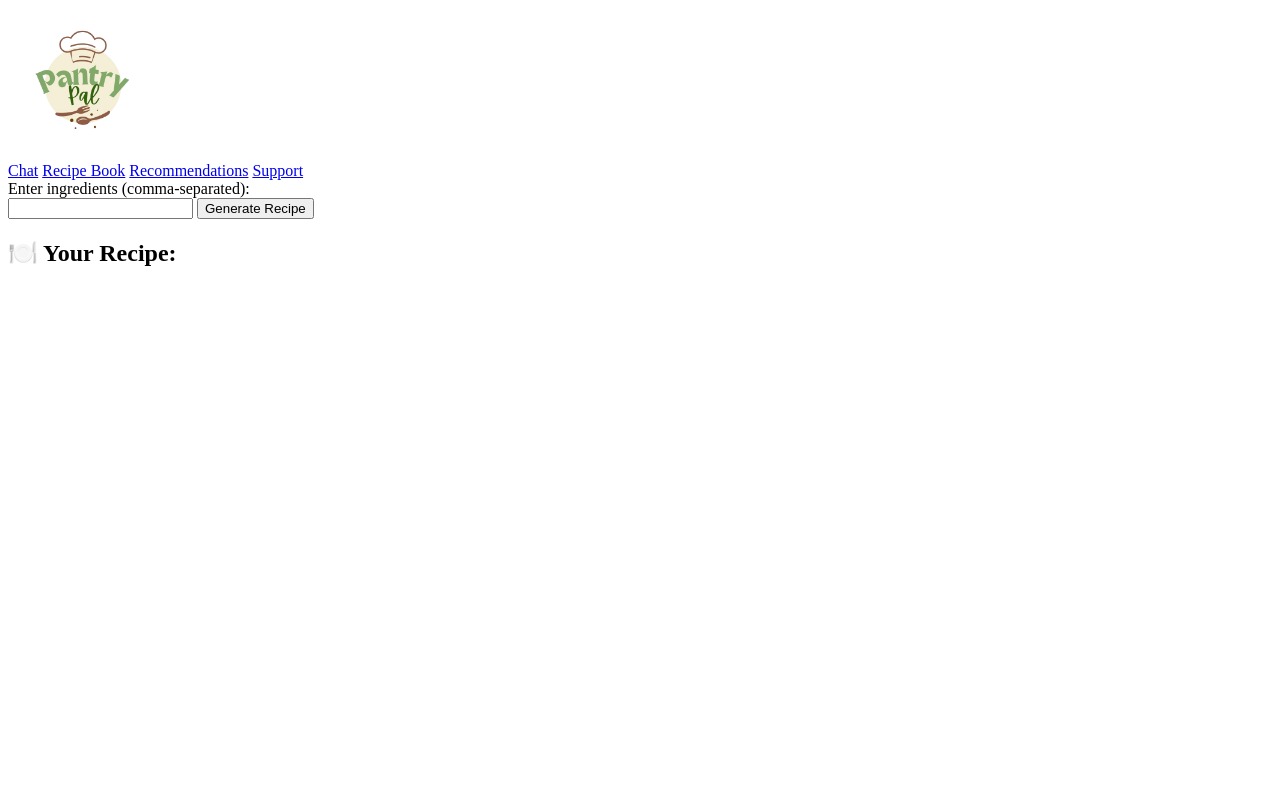
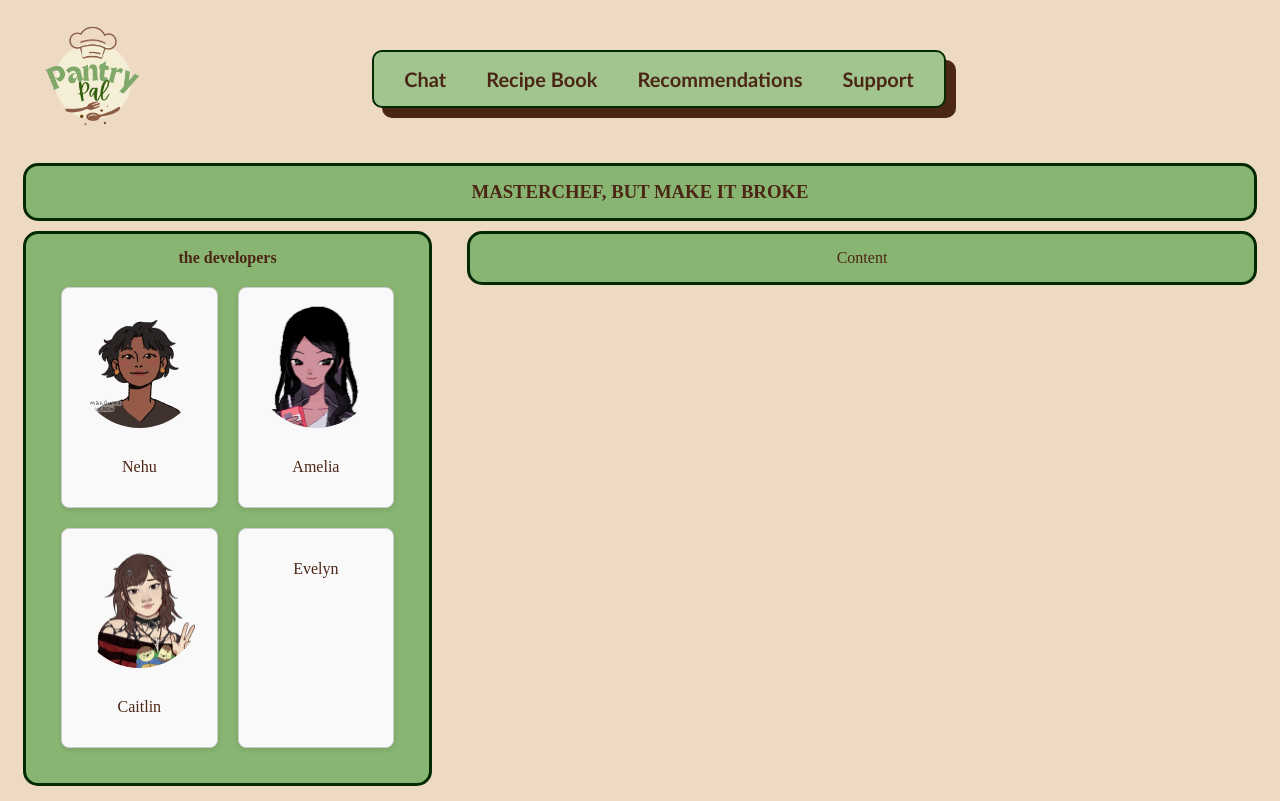
Before and after one commit to 404-CaitlinCR/pantryPals, a Flask app: page / in a window 1280 px wide. Before the commit the page ends 266 px from the top, so only its background shows below. Run offline with Flask 3, Linux system fonts and the light colour scheme.

Commit message:
Fixing file errors from last commit, and adding in about page

```diff
--- a/app.py
+++ b/app.py
@@ -1,80 +1,71 @@
-<!DOCTYPE html>
-<html lang="en">
-<head>
-    <meta charset="utf-8"/>
-    <title>Pantry Pal</title>
-    <link rel="stylesheet" href="{{ url_for('static', filename='pantryPals.css') }}">
-    <link rel="icon" type="image/png" href="{{ url_for('static', filename='PantryPalLogo.png') }}">
-</head>
-<body>
-    <header>
+from flask import Flask, request, render_template, Response, stream_with_context
+from dotenv import load_dotenv
+import os
+import google.generativeai as genai
 
-        <div class="nav">
-            <a href="{{ url_for('home') }}">
-                <img src="{{ url_for('static', filename='PantryPalLogo.png') }}" style="width:150px; height:150px;" alt="Pantry Pal Logo">
-            </a>
+# Load environment variables
+load_dotenv()
 
-            <!-- make home into a quick link to the homepage -->
-             <div class="pages">
-                <a href="{{ url_for('chat') }}">Chat</a>
-                <a href="{{ url_for('recipe_book') }}">Recipe Book</a>
-                <a href="{{ url_for('recommendations') }}">Recommendations</a>
-                <a href="{{ url_for('support') }}">Support</a>
-             </div>
+# Configure Gemini
+genai.configure(api_key=os.getenv("GEMINI_API_KEY"))
 
-        </div>
-    </header>
-    <body>
+# Initialize the model
+model = genai.GenerativeModel(
+    model_name="gemini-1.5-pro-latest",
+    system_instruction="You are an amazing chef who can make a recipe out of any ingredients. "
+                       "Be kind, creative, and clear when giving recipes and instructions."
+)
 
-    <div class="interface">
-        <div class="userInput">
-            <form method="post" action="/generate">
-                <label for="ingredients">Enter ingredients (comma-separated):</label><br>
-                <input type="text" id="ingredients" name="ingredients" required>
-                <button type="submit">Generate Recipe</button>
-            </form>
-        </div>
+app = Flask(__name__)
 
-        <div class="chatBox" id="output">
-            <h2>🍽️ Your Recipe:</h2>
-            <!-- Streaming output will go here -->
-        </div>
-    </div>
 
-    <script>
-        const form = document.querySelector("form");
-        const outputDiv = document.getElementById("output");
+@app.route("/generate", methods=["POST"])
+def generate():
+    ingredients = request.form.get("ingredients")
+    prompt = f"Create a recipe using these ingredients: {ingredients}. Include a title, ingredients list, and clear step-by-step instructions.you are only allowed to use the ingredients given"
 
-        form.addEventListener("submit", function (e) {
-            e.preventDefault();
-            outputDiv.innerHTML = "<p>Generating...</p>";
+    def generate_stream():
+        yield "<h2>🍽️ Your Recipe:</h2><ul>"  # Start an unordered list
+        response = model.generate_content(prompt, stream=True)
+        for chunk in response:
+            if chunk.text:  # Ensure the chunk has text
+                # Convert Markdown-like syntax to HTML
+                formatted_text = (
+                    chunk.text
+                    .replace("**", "<b>")  # Remove bold markers
+                    .replace("##", "<h2>")  # Replace heading markers
+                    .replace("\n", "<br>")  # Replace newlines with <br>
+                    .replace("* ", "<li>")  # Replace list markers with <li>
+                )
+                # Close tags for bold and headings
+                formatted_text = formatted_text.replace("<b>", "</b>", 1).replace("<h2>", "</h2>", 1)
+                yield formatted_text
+        yield "</ul></pre>"  # Close the unordered list
 
-            fetch("/generate", {
-                method: "POST",
-                body: new FormData(form),
-            }).then(response => {
-                const reader = response.body.getReader();
-                const decoder = new TextDecoder("utf-8");
+    return Response(stream_with_context(generate_stream()), mimetype='text/html')
 
-                function readChunk() {
-                    reader.read().then(({ done, value }) => {
-                        if (done) {
-                            console.log("Stream complete");
-                            return;
-                        }
-                        const chunk = decoder.decode(value, { stream: true });
-                        console.log("Chunk received:", chunk); // Debug: Log each chunk
-                        outputDiv.innerHTML += chunk; // Append the chunk to the output
-                        readChunk(); // Continue reading
-                    });
-                }
+@app.route("/", methods=["GET"])
+def home():
+    return render_template("about.html")
 
-                readChunk();
-            }).catch(error => {
-                console.error("Error fetching data:", error);
-                outputDiv.innerHTML = "<p>Error generating recipe. Please try again.</p>";
-            });
-        });
-    </script>
-</body>
-</html>
+@app.route("/chat")
+def chat():
+    return render_template("index.html")
+
+@app.route("/recipeBook")
+def recipe_book():
+    return render_template("recipeBook.html")
+
+@app.route("/recommendations")
+def recommendations():
+    return render_template("recommendations.html")
+
+@app.route("/support")
+def support():
+    return render_template("support.html")
+
+
+
+if __name__ == "__main__":
+    print("Visit http://127.0.0.1:5000 in your browser ✨")
+    app.run(debug=True)
--- a/static/pantryPals.css
+++ b/static/pantryPals.css
@@ -1,80 +1,250 @@
-<!DOCTYPE html>
-<html lang="en">
-<head>
-    <meta charset="utf-8"/>
-    <title>Pantry Pal</title>
-    <link rel="stylesheet" href="{{ url_for('static', filename='pantryPals.css') }}">
-    <link rel="icon" type="image/png" href="{{ url_for('static', filename='PantryPalLogo.png') }}">
-</head>
-<body>
-    <header>
+body {
+    background-color: #eedac3;
+    color: #4c2615;
 
-        <div class="nav">
-            <a href="{{ url_for('home') }}">
-                <img src="{{ url_for('static', filename='PantryPalLogo.png') }}" style="width:150px; height:150px;" alt="Pantry Pal Logo">
-            </a>
+}
+header{
+    font-family: Trebuchet MS, sans-serif;
+    margin: 0 auto;
+    margin-top: 50px;
+    color: #4c2615;
+    margin-bottom: 50px;
 
-            <!-- make home into a quick link to the homepage -->
-             <div class="pages">
-                <a href="{{ url_for('chat') }}">Chat</a>
-                <a href="{{ url_for('recipe_book') }}">Recipe Book</a>
-                <a href="{{ url_for('recommendations') }}">Recommendations</a>
-                <a href="{{ url_for('support') }}">Support</a>
-             </div>
+}
+.nav {
+    display: flex; /* Use Flexbox for layout */
+    justify-content: center; /* Center the links horizontally */
+    align-items: center; /* Align items vertically */
+    position: relative; /* Allows positioning of the logo */
+}
 
-        </div>
-    </header>
-    <body>
+.pages {
+    background-color: #a2c590;
+    padding: 10px;
+    border-radius: 10px;
+    display: flex; /* Use Flexbox for layout */
+    justify-content: center; /* Center horizontally */
+    align-items: center; /* Center vertically */
+    width: fit-content; /* Adjust width to fit content */
+    margin-left: -2px; /* Move closer to the image */
+    border: 2px solid rgb(3, 42, 3);
+    box-shadow: 10px 10px;
+}
 
-    <div class="interface">
-        <div class="userInput">
-            <form method="post" action="/generate">
-                <label for="ingredients">Enter ingredients (comma-separated):</label><br>
-                <input type="text" id="ingredients" name="ingredients" required>
-                <button type="submit">Generate Recipe</button>
-            </form>
-        </div>
+.nav img {
+    position: absolute; /* Position the logo */
+    left: 10px; /* Align the logo to the far left */
+    top: 50%; /* Center vertically */
+    transform: translateY(-50%); /* Adjust for vertical centering */
+    height: 80px; /* Adjust size as needed */
+}
 
-        <div class="chatBox" id="output">
-            <h2>🍽️ Your Recipe:</h2>
-            <!-- Streaming output will go here -->
-        </div>
-    </div>
+/* logo  */
+.nav img:hover {
+    filter: brightness(1.1);
+}
 
-    <script>
-        const form = document.querySelector("form");
-        const outputDiv = document.getElementById("output");
+.nav a {
+    border-radius: 10px;
+    padding: 5px 10px;
+    margin: 0 10px; /* Add spacing between links */
+    text-decoration: none;
+    color: #4c2615;
+    font-size: 20px;
+    font-weight: bold;
+}
 
-        form.addEventListener("submit", function (e) {
-            e.preventDefault();
-            outputDiv.innerHTML = "<p>Generating...</p>";
+.pages a:hover {
+    background-color: #96b586;
+}
 
-            fetch("/generate", {
-                method: "POST",
-                body: new FormData(form),
-            }).then(response => {
-                const reader = response.body.getReader();
-                const decoder = new TextDecoder("utf-8");
+.userInput {
+    background-color: #a2c590;
+    flex: 1;
+    display: inline-block;
+    vertical-align: top;
+    text-align: center;
+    margin: 0 auto;
+}
 
-                function readChunk() {
-                    reader.read().then(({ done, value }) => {
-                        if (done) {
-                            console.log("Stream complete");
-                            return;
-                        }
-                        const chunk = decoder.decode(value, { stream: true });
-                        console.log("Chunk received:", chunk); // Debug: Log each chunk
-                        outputDiv.innerHTML += chunk; // Append the chunk to the output
-                        readChunk(); // Continue reading
-                    });
-                }
+.userInput p {
+    background-color: #88b572;
+    padding: 10px 10px;
+    margin-right: 10px;
+    border-radius: 10px;
+    color: #745547;
+    font-size: 20px;
+}
 
-                readChunk();
-            }).catch(error => {
-                console.error("Error fetching data:", error);
-                outputDiv.innerHTML = "<p>Error generating recipe. Please try again.</p>";
-            });
-        });
-    </script>
-</body>
-</html>
+.userInput input {
+    background-color: #6f965b;
+    border-radius: 10px;
+}
+
+.chatBox {
+    background-color: #eedac3;
+    border-radius: 15px;
+    flex: 1;
+    display: inline-block;
+    vertical-align: top;
+    text-align: center;
+    margin: 20px;
+    height: 130vh;
+    padding: 15px;
+    width: 95%; /* Set a fixed width */
+    border: solid rgb(3, 42, 3);
+}
+
+.interface {
+    margin: 20px auto;
+    background-color: #a2c590;
+    padding: 15px;
+    width: 67%;
+    border-radius: 25px;
+    display: flex;
+    flex-direction: column; /* Stack content vertically */
+    align-items: center;     /* Center horizontally */
+    border: 2px solid rgb(3, 42, 3);
+    box-shadow: 10px 10px;
+}
+/* this is for the recipe book */
+.book {
+    background-color: #a2c590;
+}
+/* this is for the contact page */
+.contact {
+    background-color: #a2c590;
+    margin: 20px auto;
+    width: 50%;
+    padding: 15px;
+    border-radius: 20px;
+    border-width: 4px;
+    text-align: center;
+    border: 2px solid rgb(3, 42, 3);
+    box-shadow: 10px 10px;
+}
+.contact p {
+    background-color: #769b64;
+    padding: 10px 10px;
+    border-radius: 10px;
+    color: #7a5443;
+    font-size: 20px;
+    display: flex;
+    gap: 20px;
+    flex-direction: column;
+    justify-content: center; /* Align content to the center */
+    width: 80%;
+    margin: 0 auto; /* Center the paragraph itself */
+}
+
+h1 {
+    font-family:  Trebuchet MS, sans-serif
+  }
+
+label{
+    font-family: DejaVu Sans Mono, monospace;
+}
+p{
+    font-family: Didot, serif
+}
+
+/* Recommendations page styling */
+.container {
+    display: flex;
+    gap: 40px;
+    justify-content: center;
+    padding-bottom: 40px;
+    padding-left: 10px;
+    padding-right: 10px;
+  }
+
+.food {
+    background-color:#a2c590;
+    border-radius: 25px;
+    box-shadow: 10px 10px;
+    border: 2px solid rgb(3, 42, 3);
+}
+
+.container div:hover{
+    transform:scale(1.1);
+    transition: transform 0.3s ease;
+
+}
+
+.container img{
+    border-radius: 25px;
+    padding: 10px;
+}
+
+figcaption {
+    text-align: center;
+    font-size: 25px;
+    padding-bottom: 10px;
+}
+.containers {
+    display: flex;
+    gap: 2%;
+    flex-wrap: wrap;
+    align-content: start;
+    margin: 10px;
+    margin-top: 10px;
+}
+
+.item {
+    margin: 5px; /* Add margin to create spacing between boxes */
+    padding: 15px;
+    border-radius: 15px;
+    border: solid rgb(3, 42, 3);
+    text-align: center;
+
+}
+
+.item:nth-child(1) {
+    background-color: #88b572;
+    width: 100%;
+    height: 5%;
+}
+
+.item:nth-child(2) {
+    background-color: #88b572;
+    width: 30%;
+    height: 75%;
+}
+
+.item:nth-child(3) {
+    background-color: #88b572;
+    flex-grow: 1;
+    height: 75%;
+}
+.devs {
+    display: grid;
+    grid-template-columns: repeat(2, 1fr); /* Creates 2 equal-width columns */
+    grid-template-rows: repeat(2, auto);   /* Creates 2 rows with automatic height */
+    gap: 20px; /* Adjusts the spacing between grid items */
+    padding: 20px;
+    max-width: 800px; /* Optional: limits the width of the grid container */
+    margin: 0 auto;   /* Centers the grid container */
+}
+
+.people {
+    background-color: #f9f9f9; /* Light gray background */
+    border: 1px solid #ccc;    /* Gray border */
+    padding: 15px;
+    text-align: center;
+    border-radius: 8px;
+    box-shadow: 0 2px 5px rgba(0, 0, 0, 0.1);
+}
+
+.people img {
+    width: 100%;
+    height: auto;
+    max-width: 150px;
+    border-radius: 50%;
+    margin-bottom: 10px;
+}
+
+/* .focacciaBread, .bananaBread, .lasagna img
+{
+    border-radius: 25px;
+    padding: 10px;
+} */
--- /dev/null
+++ b/templates/about.html
@@ -0,0 +1,58 @@
+<!DOCTYPE html>
+<html>
+    <head>
+        <meta charset="utf-8"/>
+        <title>Pantry Pal</title>
+        <!-- <link rel="stylesheet" href="pantryPals.css">
+        <link rel="icon" type="image/png" href="../static/PantryPalLogo.png"> -->
+
+        <link rel="stylesheet" href="{{ url_for('static', filename='pantryPals.css') }}">
+        <link rel="icon" type="image/png" href="{{ url_for('static', filename='PantryPalLogo.png') }}">
+    </head>
+    <body>
+        <header>
+            <div class="nav">
+                <a href="{{ url_for('home') }}">
+                    <img src="{{ url_for('static', filename='PantryPalLogo.png') }}" style="width:150px; height:150px;" alt="Pantry Pal Logo">
+                </a>
+                <!-- make home into a quick link to the homepage -->
+                <div class="pages">
+                    <a href="{{ url_for('chat') }}">Chat</a>
+                    <a href="{{ url_for('recipe_book') }}">Recipe Book</a>
+                    <a href="{{ url_for('recommendations') }}">Recommendations</a>
+                    <a href="{{ url_for('support') }}">Support</a>
+                </div>
+            </div>
+        </header>
+        <div class="containers">
+            <div class="item">
+                <h3 style="margin: 0; padding: 0;">MASTERCHEF, BUT MAKE IT BROKE</h3>
+            </div>
+            <div class="item">
+                <h4 style="margin: 0; padding: 0">the developers</h4>
+                <div class="devs">
+                    <div class="people">
+                        <img src="../static/nehu1.png">
+                        <p>Nehu</p>
+
+                    </div>
+                    <div class="people">
+                        <img src="../static/ameila.png">
+                        <p>Amelia</p>
+                    </div>
+                    <div class="people">
+                        <img src="../static/caitlyn.png">
+                        <p>Caitlin</p>
+                    </div>
+                    <div class="people">
+                        <p>Evelyn</p>
+                    </div>
+
+                </div>
+            </div>
+            <div class="item">
+                Content
+            </div>
+        </div>
+    </body>
+</html>
```
Also changed, not shown: templates/recipebook.html (+4 -52 lines), templates/support.html (+9 -53 lines), templates/index.html (indentation only).
